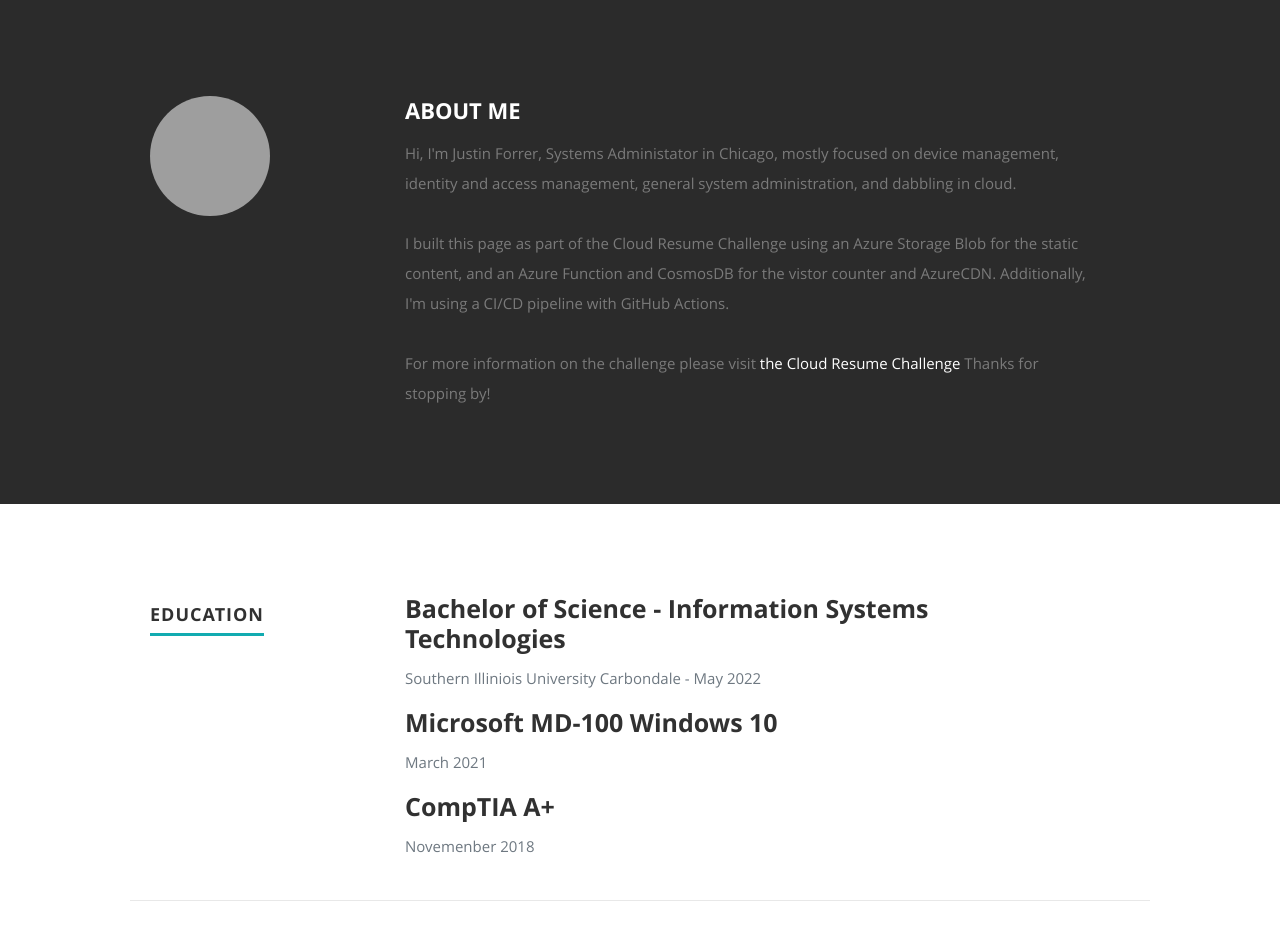
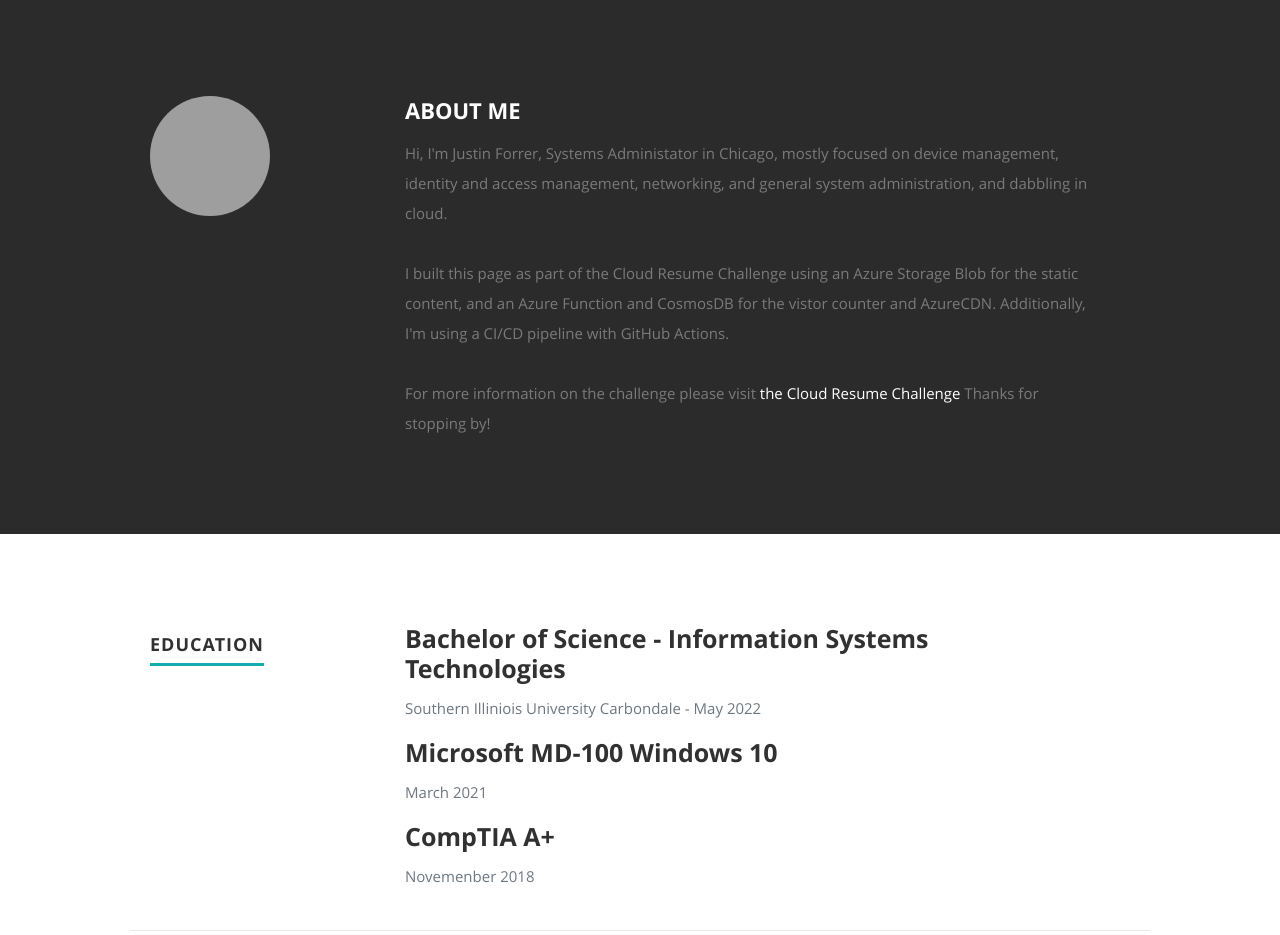
Before and after one commit to jforrer/AzureResume, a plain HTML site: page frontend/index.html in a window 1280 px wide. Shown: the part 800-1735 px from the top of the page. Drawn offline with nearby package versions, Linux system fonts and the light colour scheme; no server answers; grey boxes are pictures that could not be loaded.

Commit message:
changes to main paragraph

```diff
--- a/frontend/index.html
+++ b/frontend/index.html
@@ -89,7 +89,7 @@
 
             <h2>ABOUT ME</h2>
 
-            <p> Hi, I'm Justin Forrer, <span>Systems Administator in Chicago</span>, mostly focused on device management, identity and access management, general system administration, and dabbling in cloud.
+            <p> Hi, I'm Justin Forrer, <span>Systems Administator in Chicago</span>, mostly focused on device management, identity and access management, networking, and general system administration, and dabbling in cloud.
          </br>
       </br>
        I built this page as part of the Cloud Resume Challenge using an Azure Storage Blob for the static content, and an Azure Function and CosmosDB for the vistor counter and AzureCDN. Additionally, I'm using a CI/CD pipeline with GitHub Actions.</br>
```
Also changed, not shown: 4 other files.
